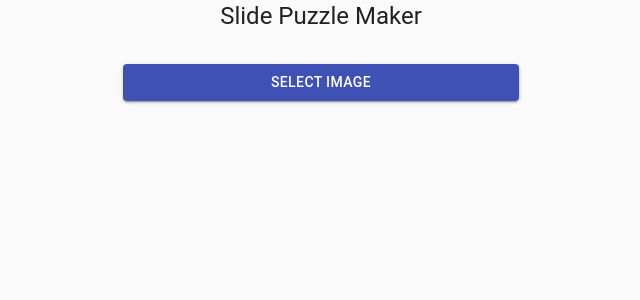
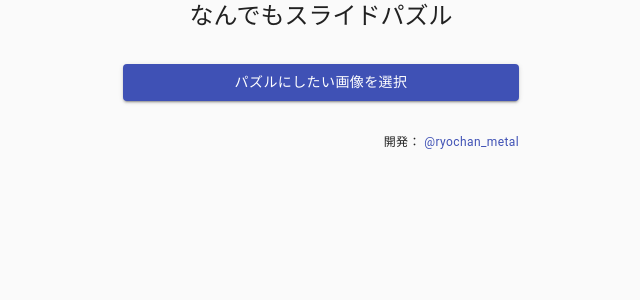
Before and after one commit to ryochansq/slide-puzzle, a React (Create React App) app: page / in a window 1280 px wide. Shown: the top 300 px of the page, without its empty margins (319-959 px from the left). Built offline with nearby package versions, Linux system fonts and the light colour scheme.

Commit message:
add tweet button

```diff
--- a/public/index.html
+++ b/public/index.html
@@ -1,6 +1,14 @@
 <!DOCTYPE html>
 <html lang="ja">
   <head>
+    <!-- Twitter card 設定 ここから -->
+    <meta name="twitter:card" content="summary" />
+    <meta name="twitter:site" content="@ryochan_metal" />
+    <meta property="og:url" content="https://ryochansq.github.io/slide-puzzle/" />
+    <meta property="og:title" content="なんでもスライドパズル" />
+    <meta property="og:description" content="好きな画像でスライドパズルを遊ぼう" />
+    <meta property="og:image" content="https://ryochansq.github.io/sakura-face/puzzle.png" />
+    <!-- Twitter card 設定 ここまで -->
     <meta charset="utf-8" />
     <link rel="icon" href="%PUBLIC_URL%/favicon.ico" />
     <meta name="viewport" content="width=device-width, initial-scale=1" />
@@ -24,7 +32,7 @@
       work correctly both with client-side routing and a non-root public URL.
       Learn how to configure a non-root public URL by running `npm run build`.
     -->
-    <title>Slide Puzzle Maker</title>
+    <title>なんでもスライドパズル</title>
   </head>
   <body>
     <noscript>You need to enable JavaScript to run this app.</noscript>
--- a/src/App.tsx
+++ b/src/App.tsx
@@ -2,14 +2,25 @@ import { VFC, useState, useEffect } from 'react';
 import {
   Button,
   Container,
+  createMuiTheme,
   CssBaseline,
   Grid,
   GridSize,
+  Link,
+  ThemeProvider,
   Typography,
 } from '@material-ui/core';
 import { createStyles, makeStyles } from '@material-ui/core/styles';
 import { Transition } from 'react-transition-group';
 import Puzzle from './classes/Puzzle';
+
+const theme = createMuiTheme({
+  palette: {
+    secondary: {
+      main: '#00acee',
+    },
+  },
+});
 
 const useStyles = makeStyles(() =>
   createStyles({
@@ -43,6 +54,11 @@ const useStyles = makeStyles(() =>
       cursor: 'pointer',
       padding: 0,
     },
+    twitter: {
+      color: 'white',
+      fontWeight: 700,
+      textTransform: 'none',
+    },
   })
 );
 
@@ -66,7 +82,7 @@ const App: VFC = () => {
 
   const duration = 100;
   const xs = Math.floor(12 / puzzle.split) as GridSize;
-  const buttonText = imageData ? 'Select another image' : 'Select image';
+  const buttonText = imageData ? '別の画像を選択' : 'パズルにしたい画像を選択';
 
   const imgTransform = (i: number, j: number) => {
     const x = 0.5 - (j - 0.5) / puzzle.split;
@@ -118,13 +134,21 @@ const App: VFC = () => {
     setTrans({ i: -1, j: -1, di: 0, dj: 0 });
   };
 
+  const tweet = () => {
+    const text = `ryochansq.github.io/slide-puzzle/\n\n#なんでもスライドパズル`;
+    const encodedText = encodeURIComponent(text);
+    const intent = `https://twitter.com/intent/tweet?text=${encodedText}`;
+    window.open(intent);
+  };
+
   return (
+    <ThemeProvider theme={theme}>
       <Container component="main" maxWidth="xs" className={classes.container}>
         <CssBaseline />
         <Grid container spacing={4}>
           <Grid item container justify="center">
             <Typography component="h1" variant="h5">
-            Slide Puzzle Maker
+              なんでもスライドパズル
             </Typography>
           </Grid>
           <Grid item container justify="center">
@@ -144,7 +168,6 @@ const App: VFC = () => {
             </Button>
           </Grid>
           {imageData && (
-          <>
             <Grid item container xs={12}>
               {puzzle.panels.map((row, i) => {
                 if (i < 1 || puzzle.split < i) return null;
@@ -213,17 +236,37 @@ const App: VFC = () => {
                 );
               })}
             </Grid>
+          )}
+          {puzzle.solved() && (
+            <>
+              <Grid item container justify="center">
+                <Typography component="h1" variant="h5">
+                  完成！！
+                </Typography>
+              </Grid>
+              <Grid item container justify="center">
+                <Button
+                  variant="contained"
+                  color="secondary"
+                  className={classes.twitter}
+                  onClick={tweet}
+                >
+                  Twitterで共有
+                </Button>
+              </Grid>
             </>
           )}
-        {puzzle.solved() && (
-          <Grid item container justify="center">
-            <Typography component="h1" variant="h5">
-              Congratulations!!
+          <Grid item container justify="flex-end">
+            <Typography variant="caption">
+              開発：{' '}
+              <Link href="https://twitter.com/ryochan_metal" target="_blank">
+                @ryochan_metal
+              </Link>
             </Typography>
           </Grid>
-        )}
         </Grid>
       </Container>
+    </ThemeProvider>
   );
 };
 
```
Also changed, not shown: public/manifest.json, public/puzzle.png (added). Lines whose indentation alone changed are shown as unchanged.
